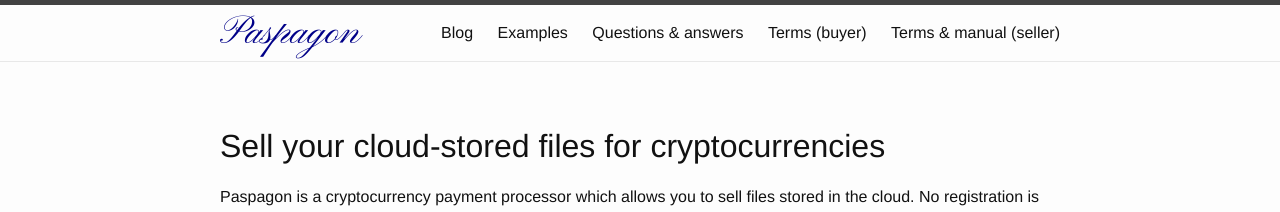
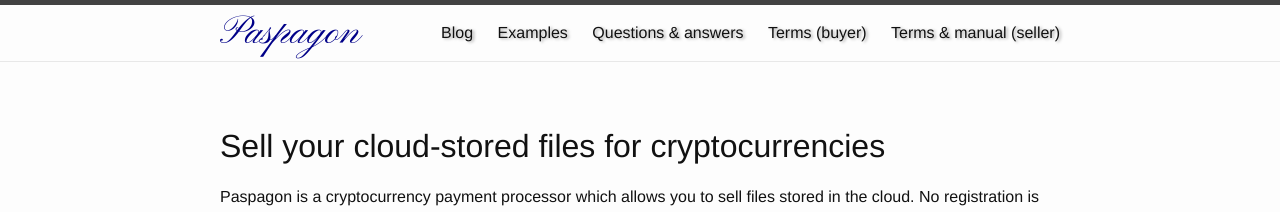
Before and after one commit to Paspagon/paspagon.github.io, a Jekyll site: the page built from index.md, in a window 1280 px wide. Shown: the top 212 px of the page. Built offline with Jekyll 4.4.1, drawn with Linux system fonts in a browser that asks for light colours.

Commit message:
Add text-shadow to main nav links

```diff
--- a/_sass/_layout.scss
+++ b/_sass/_layout.scss
@@ -39,6 +39,8 @@
         &:not(:first-child) {
             margin-left: 20px;
         }
+
+        text-shadow: 2px 1px 3px #aaa;
     }
 
     @include media-query($on-palm) {
```
